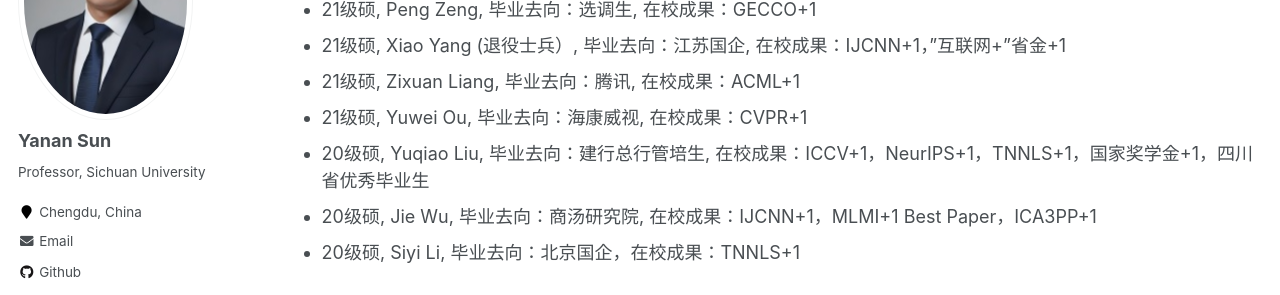
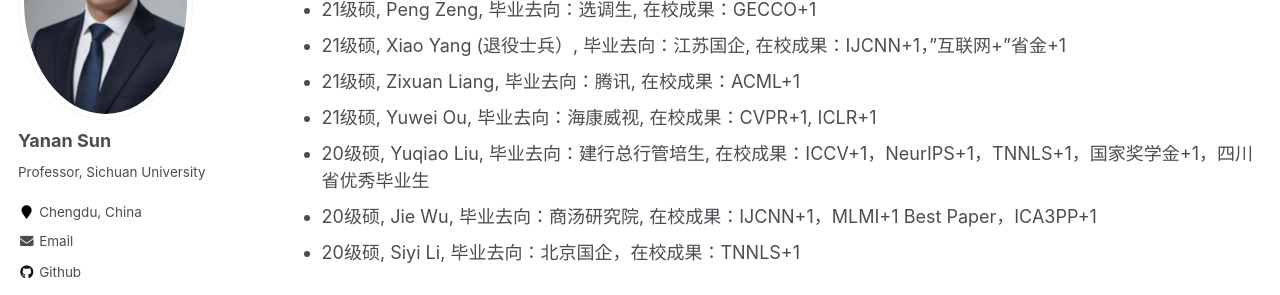
Before and after one commit to yn-sun/yn-sun.github.io, a Jekyll site: the page built from _pages/supervision.md, in a window 1280 px wide and 900 px high, scrolled down 1234 px. Shown: the part 153-448 px from the top of the window. Built offline with Jekyll 4.4.1, drawn with Linux system fonts in a browser that asks for light colours; comment, search, counter and statistics services are not loaded.

Commit message:
Update supervision.md

```diff
--- a/_pages/supervision.md
+++ b/_pages/supervision.md
@@ -38,7 +38,7 @@ author_profile: true
 * 21级硕, <span style='width: 220px'>Peng Zeng</span>, 毕业去向：选调生, 在校成果：GECCO+1
 * 21级硕, <span style='width: 220px'>Xiao Yang (退役士兵</span>）, 毕业去向：江苏国企, 在校成果：IJCNN+1，"互联网+"省金+1
 * 21级硕, <span style='width: 220px'>Zixuan Liang</span>, 毕业去向：腾讯, 在校成果：ACML+1
-* 21级硕, <span style='width: 220px'>Yuwei Ou</span>, 毕业去向：海康威视, 在校成果：CVPR+1
+* 21级硕, <span style='width: 220px'>Yuwei Ou</span>, 毕业去向：海康威视, 在校成果：CVPR+1, ICLR+1
 * 20级硕, <span style='width: 220px'>Yuqiao Liu</span>, 毕业去向：建行总行管培生, 在校成果：ICCV+1，NeurIPS+1，TNNLS+1，国家奖学金+1，四川省优秀毕业生
 * 20级硕, <span style='width: 220px'>Jie Wu</span>, 毕业去向：商汤研究院, 在校成果：IJCNN+1，MLMI+1 Best Paper，ICA3PP+1
 * 20级硕, <span style='width: 220px'>Siyi Li</span>, 毕业去向：北京国企，在校成果：TNNLS+1
```
